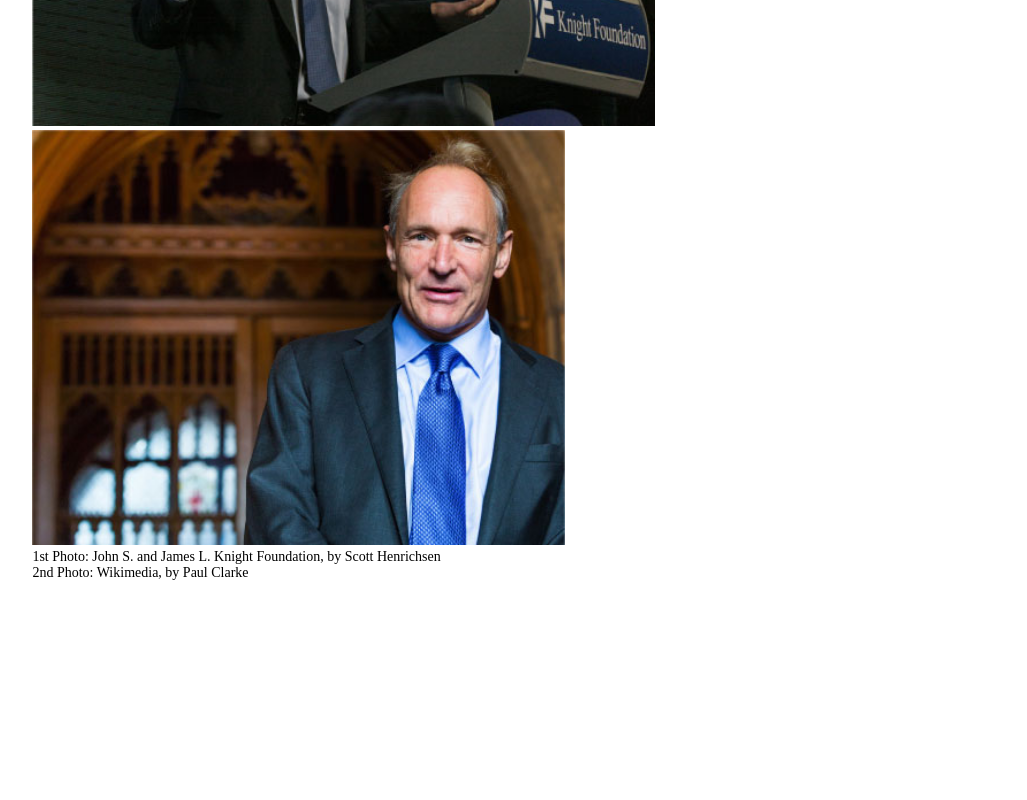
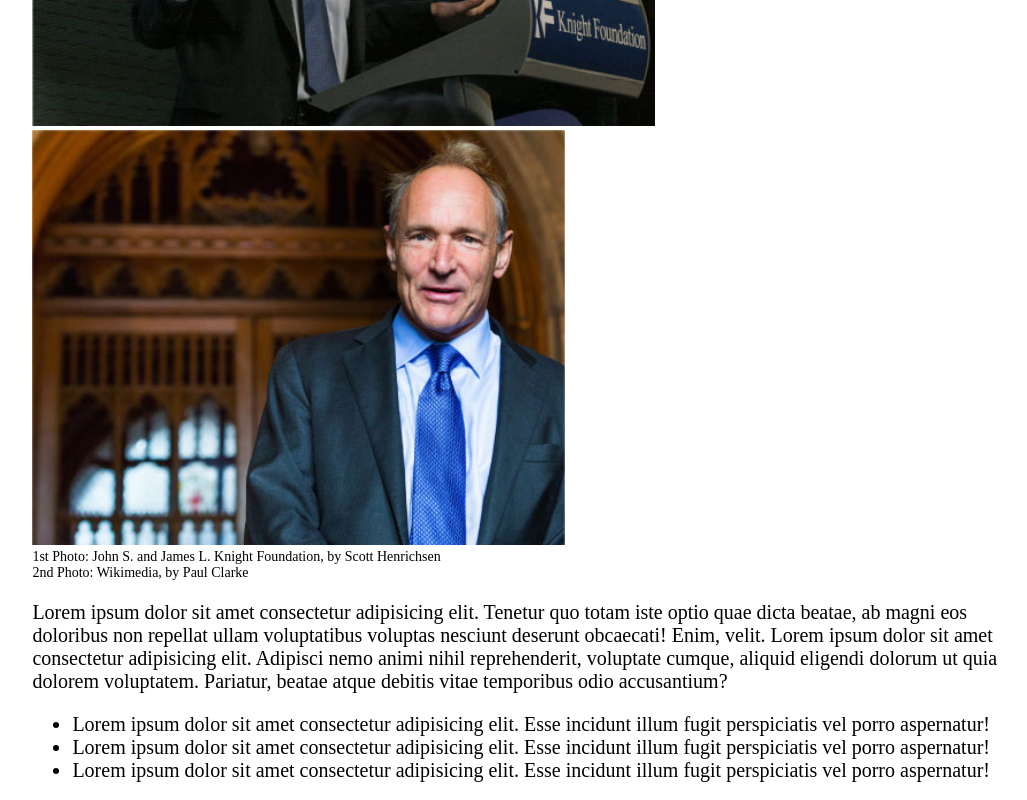
Before and after one commit to davidebortoloni/html-css-booleaner, a plain HTML site: page index.html in a window 1280 px wide. Shown: the part 596-1396 px from the top of the page, without its empty margins (112-1139 px from the left). Before the commit the page ends 1195 px from the top, so only its background shows below. Drawn offline with Linux system fonts and the light colour scheme.

Commit message:
Inserimento articolo

```diff
--- a/css/style.css
+++ b/css/style.css
@@ -54,3 +54,11 @@ main {
 .foto > figcaption {
     font-size: 14px;
 }
+
+.articolo {
+    font-size: 20px;
+}
+
+.articolo > ul {
+    margin: 0;
+}
--- a/index.html
+++ b/index.html
@@ -30,6 +30,17 @@
                 <figcaption>1st Photo: John S. and James L. Knight Foundation, by Scott Henrichsen</figcaption>
                 <figcaption>2nd Photo: Wikimedia, by Paul Clarke</figcaption>
             </div>
+            <div class="articolo">
+                <p>
+                    Lorem ipsum dolor sit amet consectetur adipisicing elit. Tenetur quo totam iste optio quae dicta beatae, ab magni eos doloribus non repellat ullam voluptatibus voluptas nesciunt deserunt obcaecati! Enim, velit.
+                    Lorem ipsum dolor sit amet consectetur adipisicing elit. Adipisci nemo animi nihil reprehenderit, voluptate cumque, aliquid eligendi dolorum ut quia dolorem voluptatem. Pariatur, beatae atque debitis vitae temporibus odio accusantium?
+                </p>
+                <ul>
+                    <li>Lorem ipsum dolor sit amet consectetur adipisicing elit. Esse incidunt illum fugit perspiciatis vel porro aspernatur!</li>
+                    <li>Lorem ipsum dolor sit amet consectetur adipisicing elit. Esse incidunt illum fugit perspiciatis vel porro aspernatur!</li>
+                    <li>Lorem ipsum dolor sit amet consectetur adipisicing elit. Esse incidunt illum fugit perspiciatis vel porro aspernatur!</li>
+                </ul>
+            </div>
         </main>
     </div>
 </body>
```
